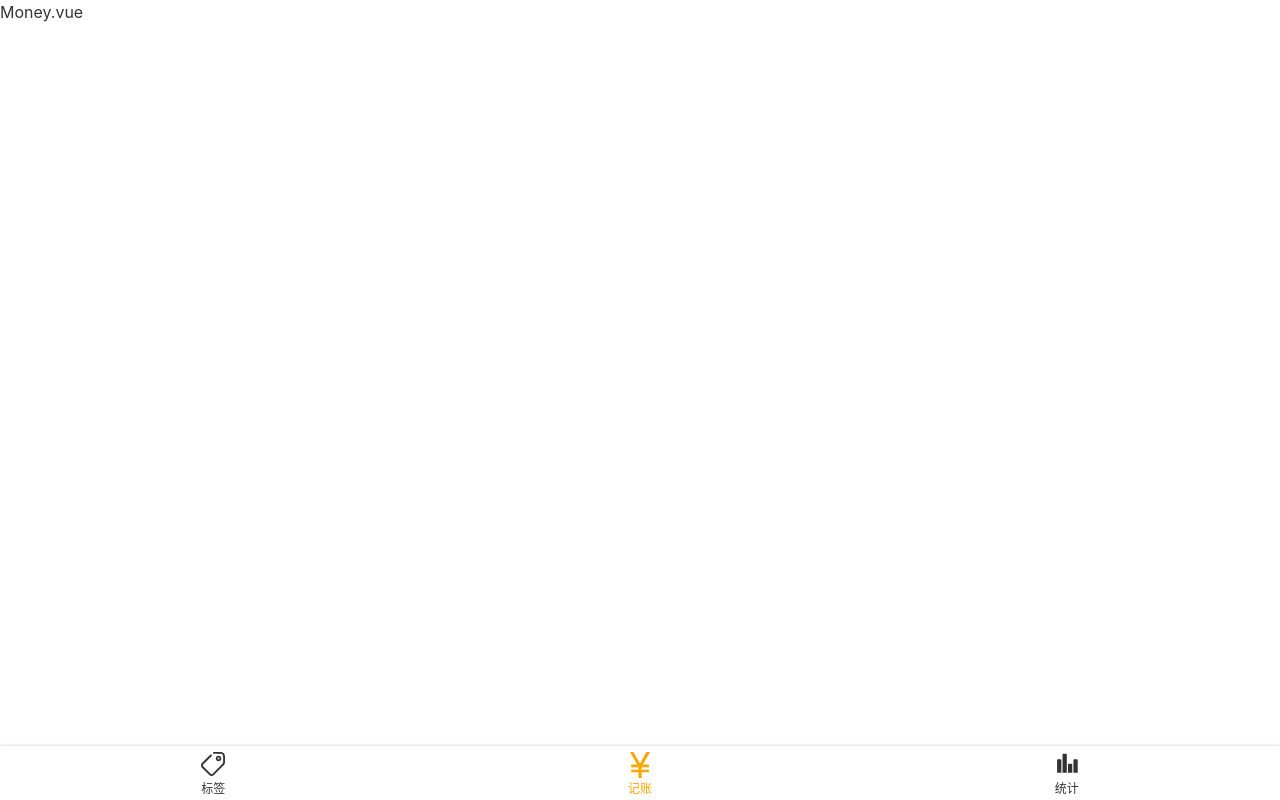
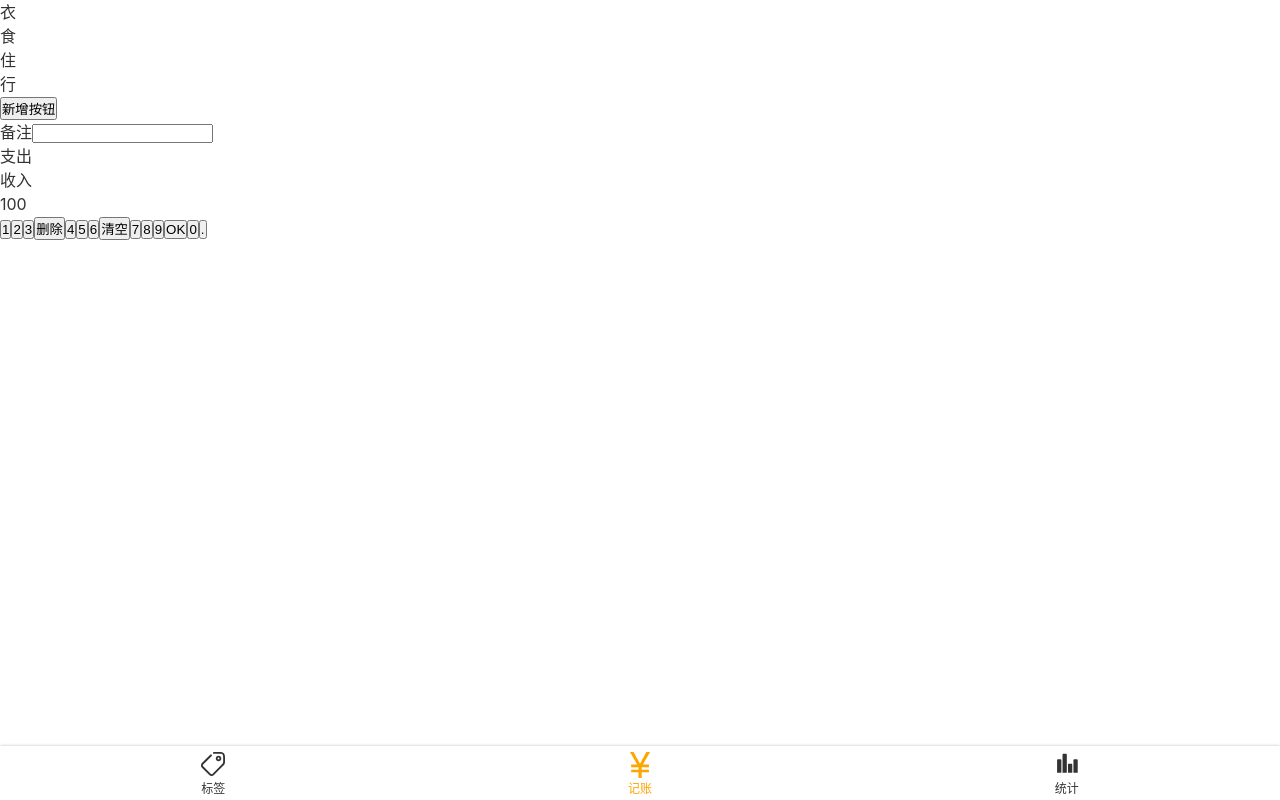
Before and after one commit to Byakuyako/morneyWeb, a Vue app: page /#/money in a window 1280 px wide. Built offline with nearby package versions, Linux system fonts and the light colour scheme.

Commit message:
写完Money HTML部分

```diff
--- a/src/views/Money.vue
+++ b/src/views/Money.vue
@@ -1,7 +1,48 @@
 <template>
   <div>
     <Layout>
-      <p>Money.vue</p>
+      <div class="tags">
+        <ul class="current">
+          <li>衣</li>
+          <li>食</li>
+          <li>住</li>
+          <li>行</li>
+        </ul>
+        <div class="new">
+          <button>新增按钮</button>
+        </div>
+      </div>
+      <div>
+        <label class="notes">
+          <span class="name">备注</span>
+          <input type="text">
+        </label>
+      </div>
+      <div>
+        <ul class="types">
+          <li class="selected">支出</li>
+          <li>收入</li>
+        </ul>
+      </div>
+      <div>
+        <div class="output">100</div>
+        <div class="buttons">
+          <button>1</button>
+          <button>2</button>
+          <button>3</button>
+          <button>删除</button>
+          <button>4</button>
+          <button>5</button>
+          <button>6</button>
+          <button>清空</button>
+          <button>7</button>
+          <button>8</button>
+          <button>9</button>
+          <button>OK</button>
+          <button>0</button>
+          <button>.</button>
+        </div>
+      </div>
     </Layout>
   </div>
 </template>
```
